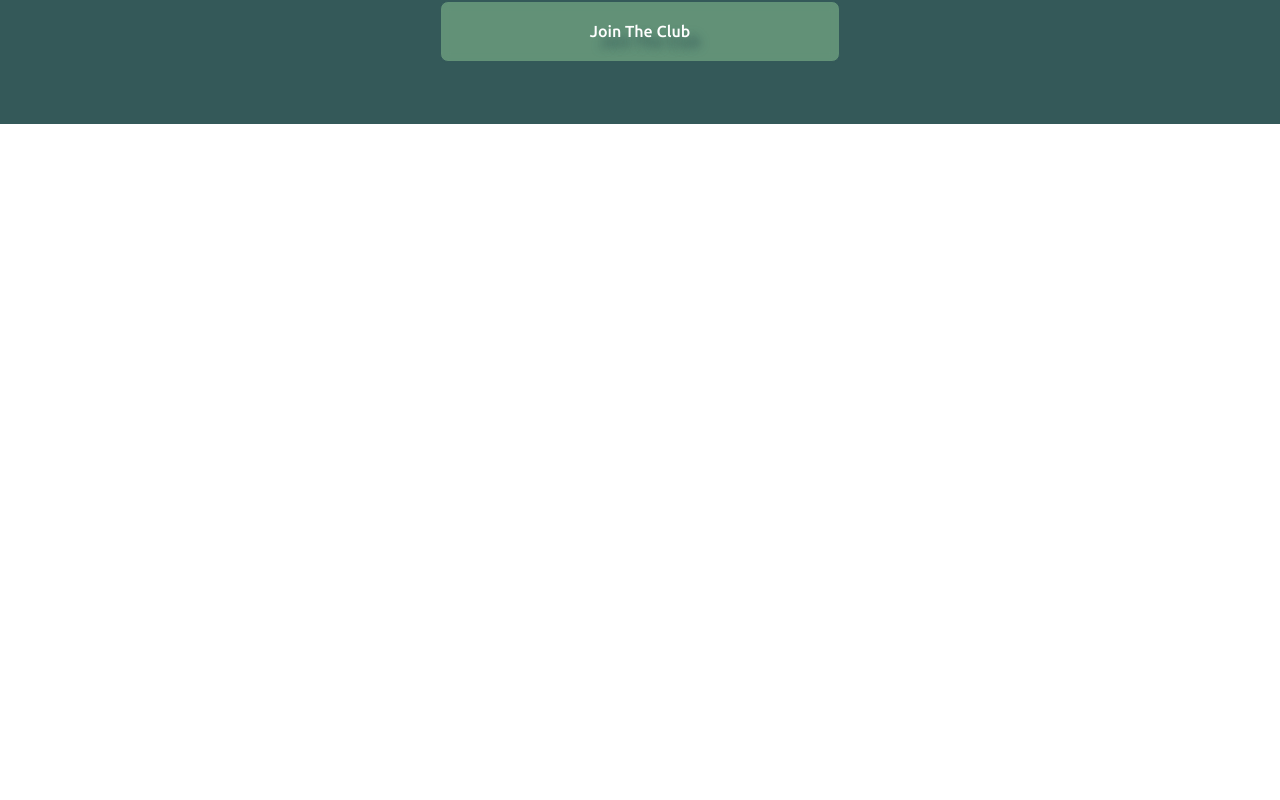
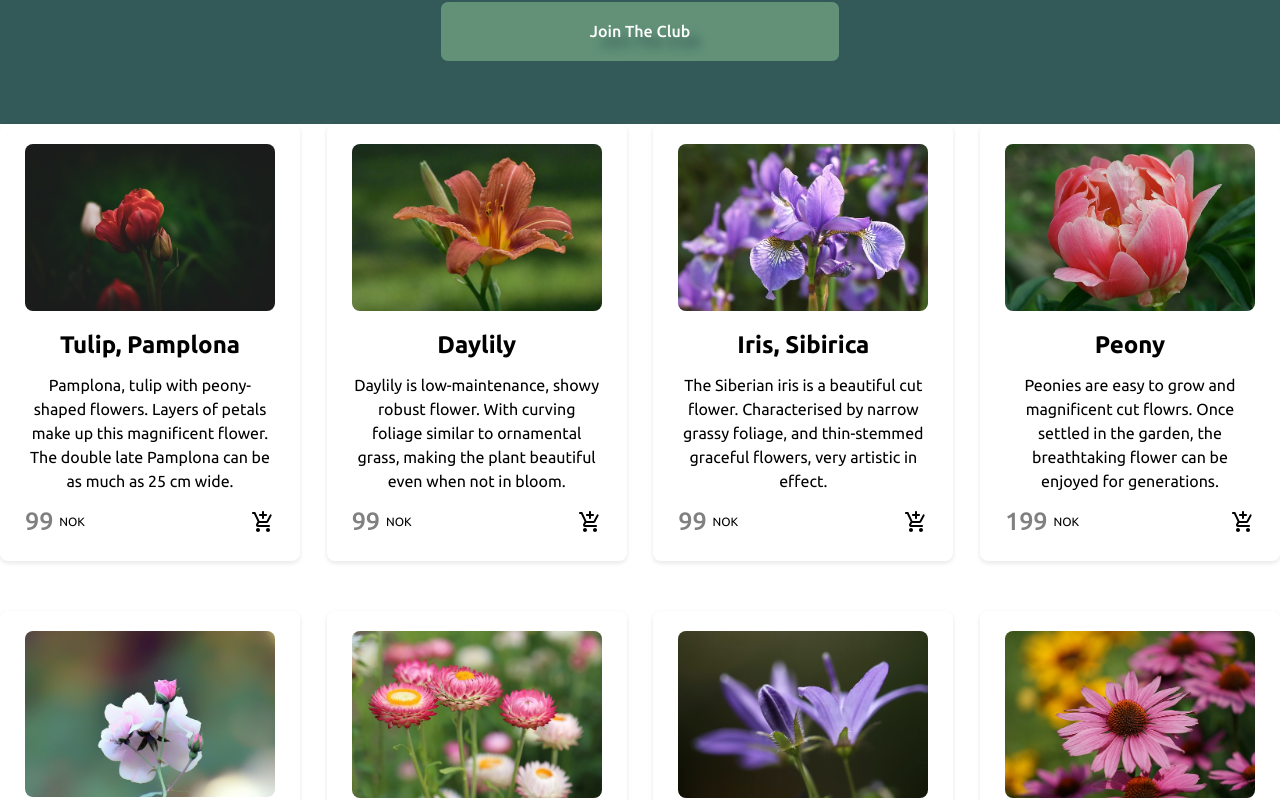
Before and after one commit to tone-kodehode/garden-andflowers, a React (Vite) app: page /flowers in a window 1280 px wide. Shown: the part 4020-4820 px from the top of the page. Before the commit the page ends 4144 px from the top, so only its background shows below. Built offline with nearby package versions, Linux system fonts and the light colour scheme.

Commit message:
product card list

```diff
--- /dev/null
+++ b/src/components/ProductCard/ProductCard.jsx
@@ -0,0 +1,42 @@
+import PropTypes from 'prop-types'
+import AddShoppingCartRoundedIcon from '@mui/icons-material/AddShoppingCartRounded';
+
+import ProductCardsStyles from '../../styles/ProductStyles/ProductCards.module.css'
+
+
+
+export const FlowerProductCard = ({id, onClick, imageUrl, alt, title, shortDescription, price, currency}) => {
+  return (
+    <section className={ProductCardsStyles.cardContainer} onClick={() => onClick(id)}>
+      <div className={ProductCardsStyles.productCard} id={id}>
+        <section className={ProductCardsStyles.imgSection}>
+          <img className={ProductCardsStyles.imageUrl} src={imageUrl} alt={alt} />
+        </section>
+        <section className={ProductCardsStyles.infoSection}>
+          <h2 className={ProductCardsStyles.title}>{title}</h2>
+          <p className={ProductCardsStyles.shortDescription}>{shortDescription}</p>
+          <section className={ProductCardsStyles.cartContainer}>
+            <div className={ProductCardsStyles.priceSection}>
+              <p className={ProductCardsStyles.price}>{price}&nbsp;</p>
+              <span className={ProductCardsStyles.currency}>{currency}</span>
+            </div>
+            <AddShoppingCartRoundedIcon className={ProductCardsStyles.cart}/>
+          </section>
+        </section>
+      </div>
+    </section>
+  )
+}
+
+
+// // Define prop types for the ProductCard component
+FlowerProductCard.propTypes = {
+   id: PropTypes.number, // id is a number and required
+   title: PropTypes.string.isRequired, // title is a string and required
+   shortDescription: PropTypes.string, // shortDescription is a string and required
+   price: PropTypes.number.isRequired, // price is a number and required
+   currency: PropTypes.string.isRequired, // currency is a string and required
+   imageUrl: PropTypes.string.isRequired, // imageUrl is a string and required
+   alt: PropTypes.string,
+   onClick: PropTypes.func, // onClick is a function and required
+};
--- /dev/null
+++ b/src/components/ProductList/CardProductList.jsx
@@ -0,0 +1,24 @@
+import { useShuffleItems } from '../../hooks/useShuffleItems'
+import { flowerList } from '../../data/FlowerList'
+import { FlowerProductCard } from '../ProductCard/ProductCard'
+import ProductListStyles from '../../styles/ProductListStyles/ProductList.module.css'
+
+export const FlowerCardProductList = () => {
+    const shuffledFlowerList = useShuffleItems(flowerList.listArray)
+
+  return (
+    <section className={ProductListStyles.productCard}>
+        {shuffledFlowerList.map(({id, imageUrl, title, shortDescription, price, currency}) => (
+            <div key={id} >
+                <FlowerProductCard
+                    imageUrl={imageUrl}
+                    title={title}
+                    shortDescription={shortDescription}
+                    price={price}
+                    currency={currency}
+                />
+            </div>
+        ))}
+    </section>
+  )
+}
--- a/src/components/ProductList/FlowerProductList.jsx
+++ b/src/components/ProductList/PageProductList.jsx
@@ -1,7 +1,7 @@
 // import { useShuffleItems } from "../../hooks/useShuffleItems"
 // import { flowerList } from "../../data/FlowerList";
 
-// export const FlowerProductList = () => {
+// export const PageProductList = () => {
 //   const shuffledFlowerArray = useShuffleItems(listArray);
 //   return (
 //     <div className={}>
--- a/src/data/FlowerList.js
+++ b/src/data/FlowerList.js
@@ -7,7 +7,7 @@ export const flowerList = {
             color: "",
             price: 349,
             currency: "NOK",
-            shortDescription: "Pink Meilove is a compact, rose bush with pink flowers. Very rich blooming and upright growth. Fits well in pots and in beds",
+            shortDescription: "Pink Meilove is a compact, pleasing rose bush with pink flowers. Very rich blooming and upright growth. Fits well in pots and in beds",
             description: "Rosa are a classic garden beauties bringing history, elegance and blooming power for every style of garden. Pink Meilove flower abundantly with stuffed roses, that bloom all summer. Remove wilted flowers to promote new growth. Plant in rich, moist but well-drained soil. Ideally prune them annually. When watering, direct the flow onto the soil to prevent fungal diseases and avoid excess water use. When established, water only once a week with one large watering can per plant during dry.",
             imageUrl: "/garden-andflowers/src/assets/ImgFlowers/rose640-426.jpg",
             alt: "Rose by Moshe Harosh from Pixabay",
@@ -41,7 +41,7 @@ export const flowerList = {
             color: "",
             price: 299,
             currency: "NOK",
-            shortDescription: "Hydrangea have large showy clusters of flowers. The special thing about the garden Hydrangea is that the soil determines the color of the flowers.",
+            shortDescription: "Hydrangea have large showy clusters of flowers. The special thing about the Hydrangea is that the soil determines the color of the flowers.",
             description: "Flowering hydrangeas enlighten any garden with a blooming revolution. With long lasting coloured mop head of blooming enjoyment. Thrives in partial shade in moisture-retaining soil. The elegant ornamental shrub changes color during flowering. Planted in acidic soil, with a low pH, changes in shades of blue while a hydrangea planted in neutral soil changes to pink. In mild climates, hydrangea can overwinter in beds, but it may not bloom after the first winter. With a little patience, it might bloom again next year!",
             imageUrl: "/garden-andflowers/src/assets/ImgFlowers/hydrangea640-426.jpg",
             alt: "Hydrangea by Josué Salgado on Unsplash",
@@ -58,7 +58,7 @@ export const flowerList = {
             color: "",
             price: 129,
             currency: "NOK",
-            shortDescription: "Petunias, Milliflora have a wealth of small flowers. Thrive with plenty of light. Amazingly easy to grow, both in the garden and in containers",
+            shortDescription: "Petunias have a wealth of small flowers. Thrive with plenty of light. Amazingly easy to grow, both in the garden and in containers",
             description: "Petunia thrives best in warm and sunny places, where it receives regular water and fertiliser. Normal potting soil with good drainage is preferable. Petunias tolerates some drought, but shines best with regular watering. Also attracts lots of butterflies and other pollinating insects. In cold climates, petunias are annuals and only last one growing season. However, they will self-seed for continued growth within a warmer growing zones. Petunias are fast-growing plants that will reach full size by late spring.",
             imageUrl: "/garden-andflowers/src/assets/ImgFlowers/petunia640-426.jpg",
             alt: "Purple Petunia flowers by Christine Clair, Pexels",
@@ -128,7 +128,7 @@ export const flowerList = {
             currency: "NOK",
             shortDescription: "The Siberian iris is a beautiful cut flower. Characterised by narrow grassy foliage, and thin-stemmed graceful flowers, very artistic in effect.",
             description:  "The characteristic Iris sibirica thrives best in evenly moist, calcareous soil, and the plant tolerates both occasional drought and standing in water, in sun and partial shade. This is a very hardy and vigorous growing perennial that forms beautiful large tufts. Irises need to be divided every 3-4 years. If your iris thrives, you will eventually see that it grows best at the outer edges of the plant, while it becomes less and less lush in the middle. It is a sign that it is time to divide the plant.",
-            imageUrl: "/garden-andflowers/src/assets/iris640.jpg",
+            imageUrl: "/garden-andflowers/src/assets/ImgFlowers/iris640.jpg",
             alt: "/src/assets/ImgFlowers/iris640.jpg",
             climateZone: "Climate Zone: 7",
             height: {heightIcon: "src/assets/Icon/height48.svg", cm: "80 cm"},
--- a/src/routes/GardenAndFlowers.jsx
+++ b/src/routes/GardenAndFlowers.jsx
@@ -11,6 +11,7 @@ import { RegisterForm } from '../components/Forms/RegisterForm';
 import { SignInForm } from '../components/Forms/SignInForm';
 import { CartCard } from '../components/Cart/CartCard';
 import { JoinUsForm } from '../components/Forms/JoinUs';
+import { FlowerCardProductList } from '../components/ProductList/CardProductList';
 
 
 export default function GardenAndFlowers() {
@@ -31,6 +32,8 @@ export default function GardenAndFlowers() {
       <SignInForm />
       <CartCard />
       <JoinUsForm />
+      <FlowerCardProductList />
+
 
 
 
--- /dev/null
+++ b/src/styles/ProductListStyles/ProductList.module.css
@@ -0,0 +1,11 @@
+.productCard {
+    display: flex;
+    flex-wrap: wrap;
+    justify-content: space-between;
+    align-items: center;
+    position: relative;
+    /* gap: 25px 0px; */
+    gap: 50px 0;
+
+    /* border: 2px solid red;  */
+}
--- a/src/styles/ProductStyles/ProductCards.module.css
+++ b/src/styles/ProductStyles/ProductCards.module.css
@@ -1,28 +1,83 @@
-.cardContainer {
-    border-color: 1px solid rebeccapurple;
+/* .cardContainer { */
+    /* display: flex;
+    flex-direction: row;
+    justify-content: center;
+    align-items: center;
+    position: relative; */
+    /* margin-bottom: 30px ; */
+    /* border: 10px solid green;  */
+/* }   */
+
+.productCard {
+    display: flex;
+    flex-direction: column;
+    justify-content: space-between;
+    align-items: center;
+    width: 300px;
+    height: auto;
+    text-align: center;
+    /* position: relative; */
+    border-radius: 8px;
+    box-shadow: 0px 2px 4px 0.4px var(--DarkColorShadow);
+    background-color: var(--white);
+    gap: 10px;
+    padding: 20px;
+
 }
-.ProductCard {
-    border-color: 1px solid rebeccapurple;
+
+/* .imgSection{
+
+    background-color: orange;
+} */
+
+.imageUrl {
+    border-radius: 8px;
+    /* border-color: 1px solid rebeccapurple; */
+    max-width: 250px;
+    text-align: center;
+    width: fit-content;
 }
-.imageUrl {
-    border-color: 1px solid rebeccapurple;
+
+.infoSection {
+    width: 250px;
+    /* background-color: red; */
 }
 .title {
-    border-color: 1px solid rebeccapurple;
+    /* background-color: green; */
+    margin-bottom: 10px;
 }
 .shortDescription {
-    border-color: 1px solid rebeccapurple;
+    /* background-color: rebeccapurple; */
+    margin-bottom: 10px;
 }
 .cartContainer {
-    border-color: 1px solid rebeccapurple;
+    flex: 1;
+    display: flex;
+    justify-content: space-between;
+    align-items: center;
+
+    /* background-color: pink; */
+}
+
+.priceSection {
+    display: flex;
+    justify-content: space-around;
+    align-items: center;
+
 }
 
 .price {
-    border-color: 1px solid rebeccapurple;
+    /* border-color: 1px solid rebeccapurple; */
+    color: gray;
+    font-size: 25px;
+    font-weight: 500;
 }
 .currency {
-    border-color: 1px solid rebeccapurple;
+    /* background-color: rebeccapurple; */
+    font-size: 12px;
+
 }
 .cart {
-    border-color: 1px solid rebeccapurple;
+    /* background-color: rebeccapurple; */
+    font-size: 50px;
 }
--- a/src/styles/palette.css
+++ b/src/styles/palette.css
@@ -4,6 +4,7 @@
     --LightColor: #FCFCFC;
     --white: #ffffff;
     --DarkColor: #01090a;
+    --DarkColorShadow: #01090a16;
     --tintDark: #000304;
 
     --Green: #345959;
```
Also changed, not shown: src/components/ProductList/PageList.jsx (deleted, +0 -25 lines), src/components/Products/ProductCard.jsx (deleted, +0 -35 lines), src/components/Products/ProductPage.jsx (deleted, +0 -7 lines).
